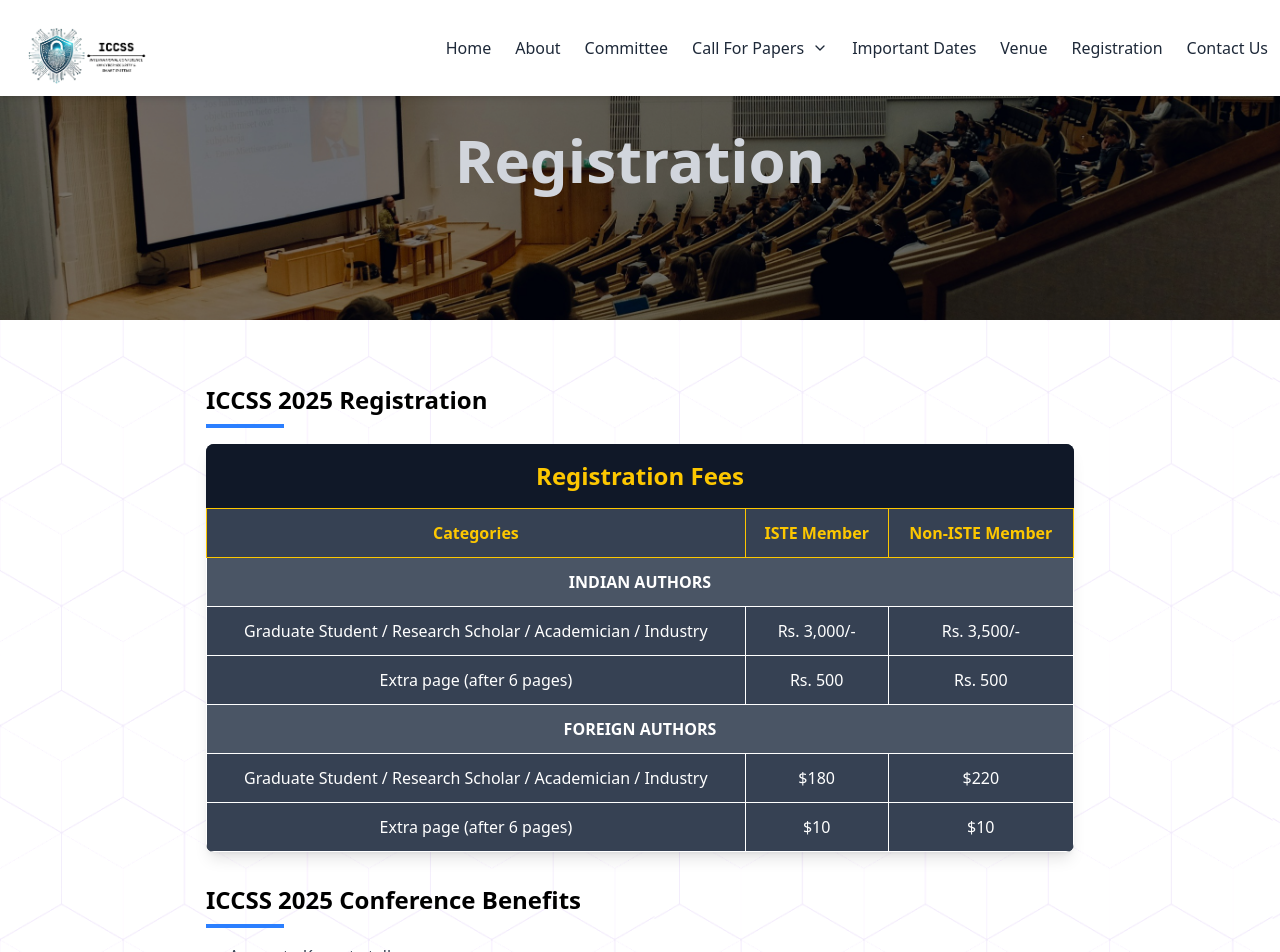
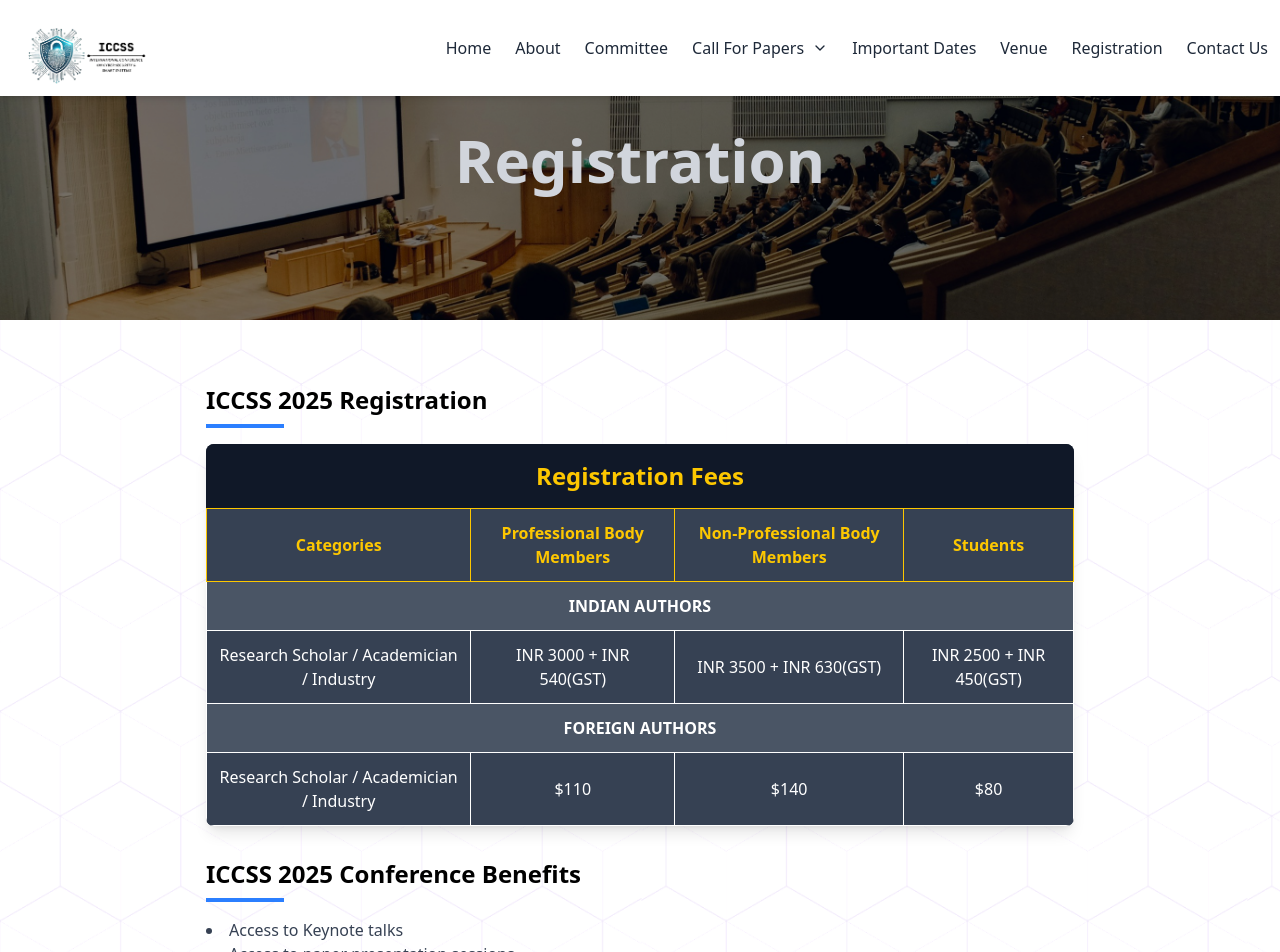
Before and after one commit to Sarthakkeche/Conference, a React (Vite) app: page /Registration in a window 1280 px wide. Shown: the top 952 px of the page. Built offline with nearby package versions, Linux system fonts and the light colour scheme.

Commit message:
registration

```diff
--- a/src/Components/Registration.jsx
+++ b/src/Components/Registration.jsx
@@ -158,37 +158,42 @@ function Registration() {
               <thead>
                 <tr className="bg-gray-700 text-yellow-400">
                   <th className="p-2 md:p-3 border">Categories</th>
-                  <th className="p-2 md:p-3 border">ISTE Member</th>
-                  <th className="p-2 md:p-3 border">Non-ISTE Member</th>
+                  <th className="p-2 md:p-3 border">Professional Body Members</th>
+                  <th className="p-2 md:p-3 border">Non-Professional Body Members</th>
+                  <th className="p-2 md:p-3 border">Students</th>
+
                 </tr>
               </thead>
               <tbody>
                 <tr className="bg-gray-600">
-                  <td colSpan="3" className="p-2 md:p-3 font-bold border">INDIAN AUTHORS</td>
+                  <td colSpan="4" className="p-2 md:p-3 font-bold border">INDIAN AUTHORS</td>
                 </tr>
                 <tr className="bg-gray-700">
-                  <td className="p-2 md:p-3 border">Graduate Student / Research Scholar / Academician / Industry</td>
-                  <td className="p-2 md:p-3 border">Rs. 3,000/-</td>
-                  <td className="p-2 md:p-3 border">Rs. 3,500/-</td>
+                  <td className="p-2 md:p-3 border">Research Scholar / Academician / Industry</td>
+                  <td className="p-2 md:p-3 border">INR 3000 + INR 540(GST)</td>
+                  <td className="p-2 md:p-3 border">INR 3500 + INR 630(GST)</td>
+                  <td className="p-2 md:p-3 border">INR 2500 + INR 450(GST)</td>
                 </tr>
-                <tr className="bg-gray-700">
+                {/* <tr className="bg-gray-700">
                   <td className="p-2 md:p-3 border">Extra page (after 6 pages)</td>
                   <td className="p-2 md:p-3 border">Rs. 500</td>
                   <td className="p-2 md:p-3 border">Rs. 500</td>
-                </tr>
+                </tr> */}
                 <tr className="bg-gray-600">
-                  <td colSpan="3" className="p-2 md:p-3 font-bold border">FOREIGN AUTHORS</td>
+                  <td colSpan="4" className="p-2 md:p-3 font-bold border">FOREIGN AUTHORS</td>
                 </tr>
                 <tr className="bg-gray-700">
-                  <td className="p-2 md:p-3 border">Graduate Student / Research Scholar / Academician / Industry</td>
-                  <td className="p-2 md:p-3 border">$180</td>
-                  <td className="p-2 md:p-3 border">$220</td>
+                  <td className="p-2 md:p-3 border">Research Scholar / Academician / Industry</td>
+                  <td className="p-2 md:p-3 border">$110</td>
+                  <td className="p-2 md:p-3 border">$140</td>
+                  <td className="p-2 md:p-3 border">$80</td>
+
                 </tr>
-                <tr className="bg-gray-700">
+                {/* <tr className="bg-gray-700">
                   <td className="p-2 md:p-3 border">Extra page (after 6 pages)</td>
                   <td className="p-2 md:p-3 border">$10</td>
                   <td className="p-2 md:p-3 border">$10</td>
-                </tr>
+                </tr> */}
               </tbody>
             </table>
           </div>
```
